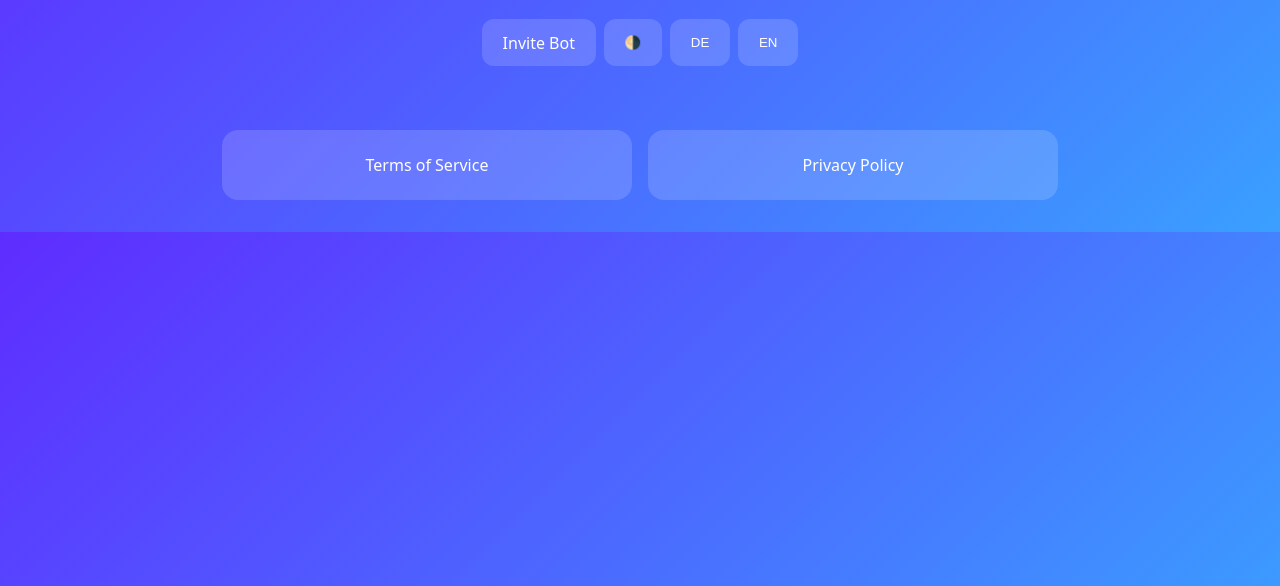
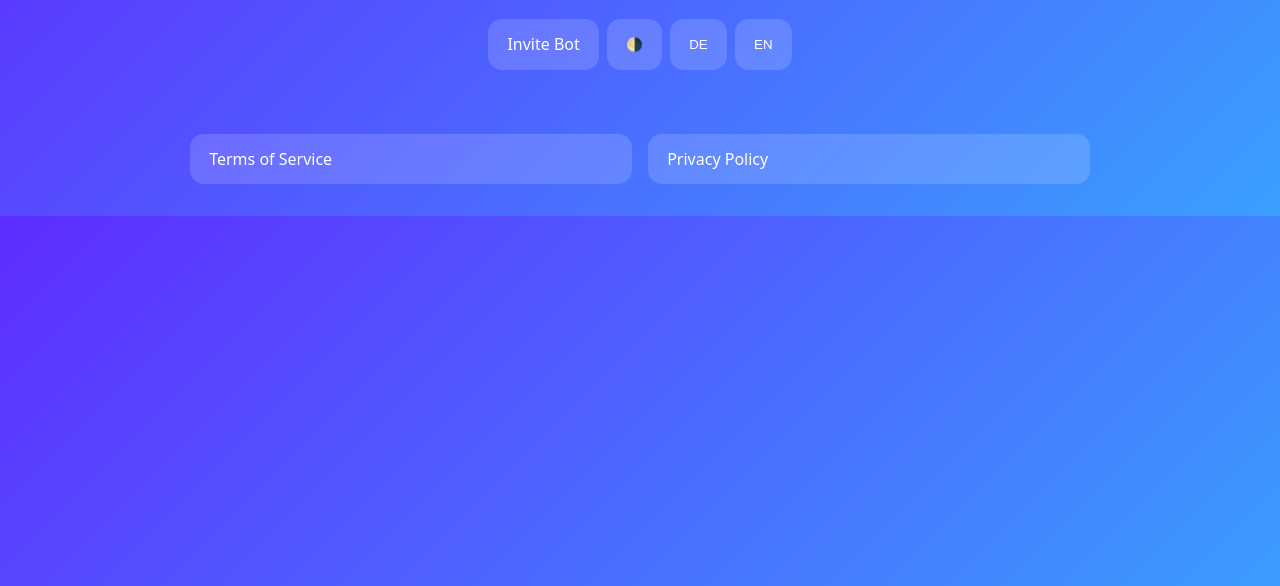
Before and after one commit to Reverse666S/discord-bot, a plain HTML site: page index.html in a window 1280 px wide. Shown: the part 214-800 px from the top of the page. Drawn offline with Linux system fonts and the light colour scheme.

Commit message:
Refactor CSS for design consistency and cleanup
Updated CSS variables and styles for improved design consistency. Removed unused styles and adjusted padding and border-radius for buttons and cards.

```diff
--- a/style.css
+++ b/style.css
@@ -1,17 +1,13 @@
 :root {
   --bg: linear-gradient(135deg, #5f2cff, #3aa0ff);
-  --card: rgba(255,255,255,0.15);
+  --card: rgba(255, 255, 255, 0.15);
   --text: #ffffff;
 }
 
 [data-theme="light"] {
-  --bg: #f2f2f2;
+  --bg: #f4f6fb;
   --card: #ffffff;
   --text: #000000;
-}
-
-* {
-  box-sizing: border-box;
 }
 
 body {
@@ -32,43 +28,26 @@ header {
 
 .actions {
   display: flex;
+  gap: .5rem;
   justify-content: center;
   flex-wrap: wrap;
-  gap: .5rem;
   margin-top: 1rem;
 }
 
-.btn {
-  padding: .8rem 1.3rem;
-  border-radius: 12px;
+.btn, .card {
+  padding: 0.9rem 1.2rem;
+  border-radius: 14px;
   background: var(--card);
   color: inherit;
+  text-decoration: none;
   border: none;
-  text-decoration: none;
   cursor: pointer;
 }
 
 main {
+  padding: 2rem;
   display: grid;
   gap: 1rem;
-  padding: 2rem;
-}
-
-.card {
-  text-align: center;
-  padding: 1.5rem;
-  border-radius: 16px;
-  background: var(--card);
-  text-decoration: none;
-  color: inherit;
-}
-
-footer {
-  margin-top: 3rem;
-  text-align: center;
-  font-size: .85rem;
-  opacity: .8;
-  padding-bottom: 1rem;
 }
 
 @media (min-width: 700px) {
```
